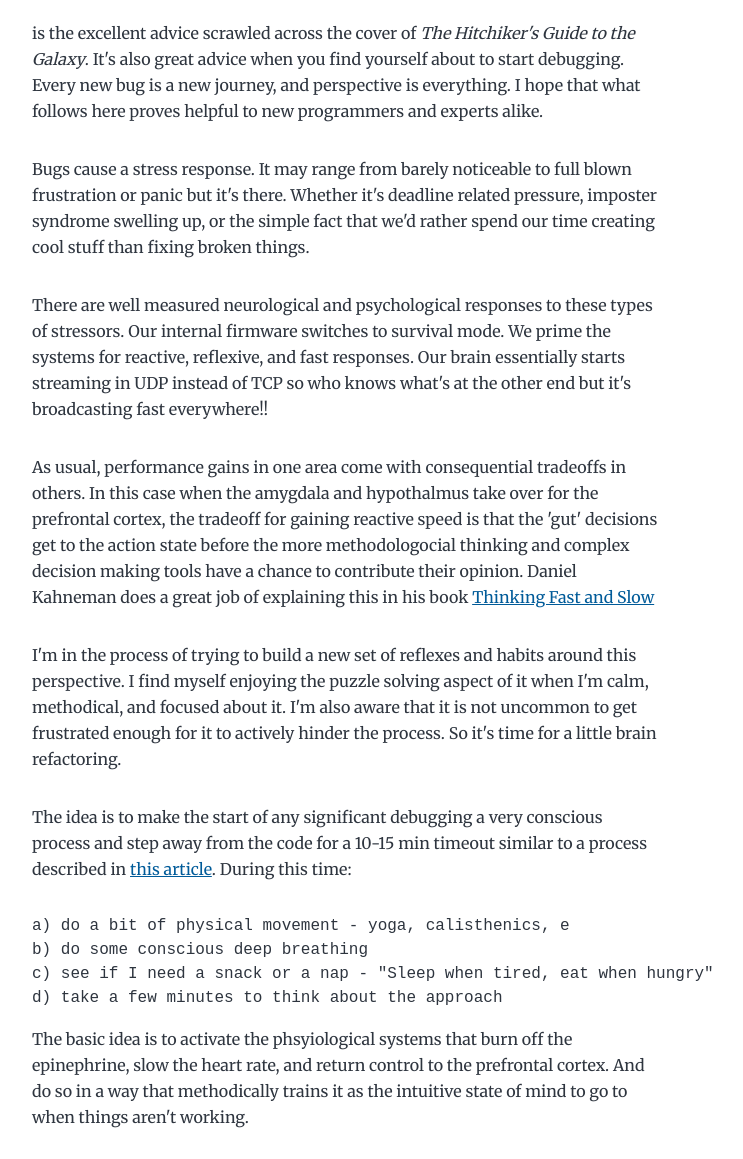
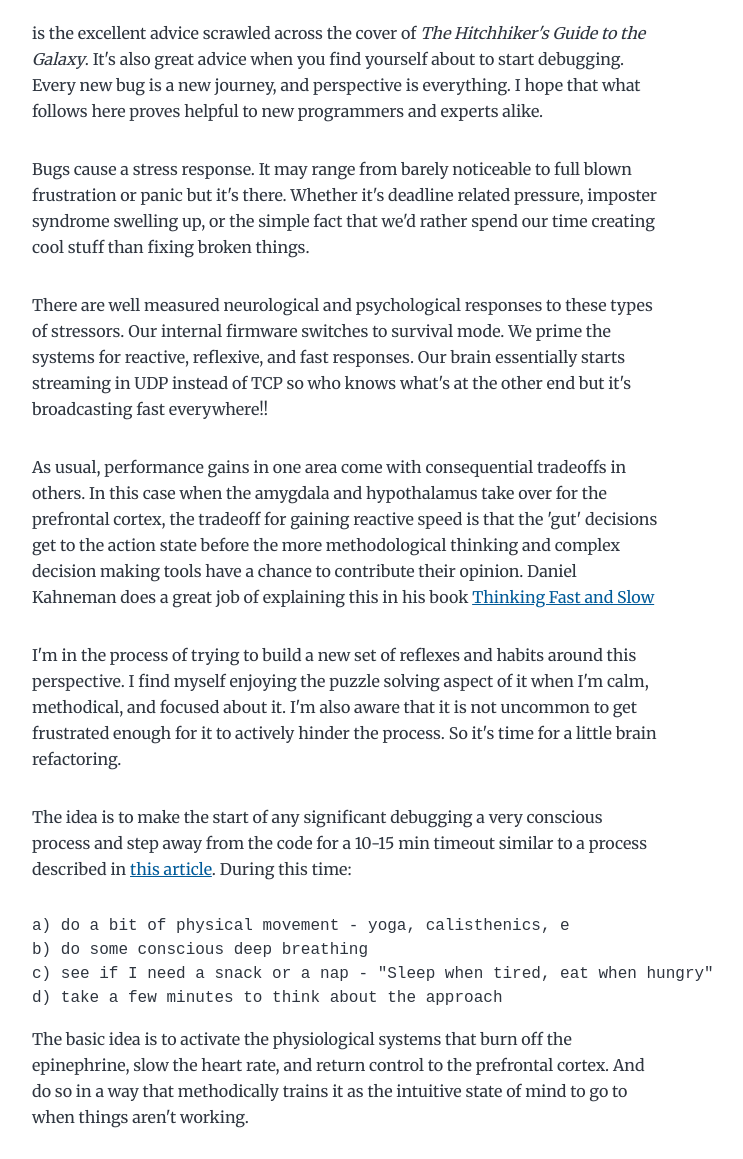
Before and after one commit to zenlex/persblog, a Gatsby site: page /dontpanic/ in a window 1280 px wide. Shown: the part 320-1479 px from the top of the page, without its empty margins (292-1035 px from the left). Built offline with nearby package versions, Linux system fonts and the light colour scheme; Gatsby itself is replaced by a stand-in of ours; some packages are replaced by stand-ins of ours; code samples lack their colours.

Commit message:
typo fix

```diff
--- a/content/blog/dontpanic/index.md
+++ b/content/blog/dontpanic/index.md
@@ -6,13 +6,13 @@ description: "A reminder to not panic and find the joy in debugging"
 
 ## DON'T PANIC
 
-is the excellent advice scrawled across the cover of *The Hitchiker's Guide to the Galaxy*. It's also great advice when you find yourself about to start debugging. Every new bug is a new journey, and perspective is everything. I hope that what follows here proves helpful to new programmers and experts alike.
+is the excellent advice scrawled across the cover of *The Hitchhiker's Guide to the Galaxy*. It's also great advice when you find yourself about to start debugging. Every new bug is a new journey, and perspective is everything. I hope that what follows here proves helpful to new programmers and experts alike.
 
 Bugs cause a stress response. It may range from barely noticeable to full blown frustration or panic but it's there. Whether it's deadline related pressure, imposter syndrome swelling up, or the simple fact that we'd rather spend our time creating cool stuff than fixing broken things.
 
 There are well measured neurological and psychological responses to these types of stressors. Our internal firmware switches to survival mode. We prime the systems for reactive, reflexive, and fast responses. Our brain essentially starts streaming in UDP instead of TCP so who knows what's at the other end but it's broadcasting fast everywhere!!
 
- As usual, performance gains in one area come with consequential tradeoffs in others. In this case when the amygdala and hypothalmus take over for the prefrontal cortex, the tradeoff for gaining reactive speed is that the 'gut' decisions get to the action state before the more methodologocial thinking and complex decision making tools have a chance to contribute their opinion. Daniel Kahneman does a great job of explaining this in his book [Thinking Fast and Slow](https://en.wikipedia.org/wiki/Thinking,_Fast_and_Slow)
+ As usual, performance gains in one area come with consequential tradeoffs in others. In this case when the amygdala and hypothalamus take over for the prefrontal cortex, the tradeoff for gaining reactive speed is that the 'gut' decisions get to the action state before the more methodological thinking and complex decision making tools have a chance to contribute their opinion. Daniel Kahneman does a great job of explaining this in his book [Thinking Fast and Slow](https://en.wikipedia.org/wiki/Thinking,_Fast_and_Slow)
 
 I'm in the process of trying to build a new set of reflexes and habits around this perspective. I find myself enjoying the puzzle solving aspect of it when I'm calm, methodical, and focused about it. I'm also aware that it is not uncommon to get frustrated enough for it to actively hinder the process. So it's time for a little brain refactoring.
 
@@ -23,7 +23,7 @@ The idea is to make the start of any significant debugging a very conscious proc
     c) see if I need a snack or a nap - "Sleep when tired, eat when hungry"
     d) take a few minutes to think about the approach
 
-The basic idea is to activate the phsyiological systems that burn off the epinephrine, slow the heart rate, and return control to the prefrontal cortex. And do so in a way that methodically trains it as the intuitive state of mind to go to when things aren't working.
+The basic idea is to activate the physiological systems that burn off the epinephrine, slow the heart rate, and return control to the prefrontal cortex. And do so in a way that methodically trains it as the intuitive state of mind to go to when things aren't working.
 
 In [The Pragmatic Programmer](https://pragprog.com/titles/tpp20/the-pragmatic-programmer-20th-anniversary-edition/)David Thomas and Andrew Hunt do a fantastic job laying out a methodological approach to the code dissection component of debugging itself that I don't think I can improve upon so I'll refer you there for a professional exploration of that side of things. I will leave you with the end of chapter checklist that I think is quite good.
 <hr>
```
